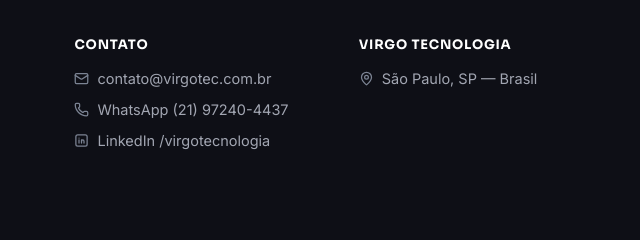
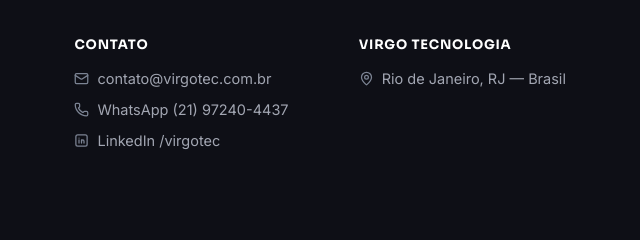
Before and after one commit to jhonatanacrs/virgotec-site, a plain HTML site: page index.html in a window 1280 px wide. Shown: the part 6433-6673 px from the top of the page, 625-1265 px from the left. Drawn offline with Linux system fonts and the light colour scheme.

Commit message:
content: atualiza LinkedIn real e cidade para Rio de Janeiro no rodapé

```diff
--- a/index.html
+++ b/index.html
@@ -456,14 +456,14 @@
         <ul>
           <li><a href="mailto:contato@virgotec.com.br"><svg viewBox="0 0 24 24" fill="none" stroke="currentColor" stroke-width="2" stroke-linecap="round" stroke-linejoin="round"><path d="m22 7-8.991 5.727a2 2 0 0 1-2.009 0L2 7"/><rect x="2" y="4" width="20" height="16" rx="2"/></svg> contato@virgotec.com.br</a></li>
           <li><a href="https://wa.me/5521972404437?text=Ol%C3%A1%2C%20Virgo!%20Vim%20pelo%20site%20e%20gostaria%20de%20falar%20com%20um%20especialista." target="_blank" rel="noopener"><svg viewBox="0 0 24 24" fill="none" stroke="currentColor" stroke-width="2" stroke-linecap="round" stroke-linejoin="round"><path d="M13.832 16.568a1 1 0 0 0 1.213-.303l.355-.465A2 2 0 0 1 17 15h3a2 2 0 0 1 2 2v3a2 2 0 0 1-2 2A18 18 0 0 1 2 4a2 2 0 0 1 2-2h3a2 2 0 0 1 2 2v3a2 2 0 0 1-.8 1.6l-.468.351a1 1 0 0 0-.292 1.233 14 14 0 0 0 6.392 6.384"/></svg> WhatsApp (21) 97240-4437</a></li>
-          <li><a href="#"><svg viewBox="0 0 24 24" fill="none" stroke="currentColor" stroke-width="2" stroke-linecap="round" stroke-linejoin="round"><rect x="3" y="3" width="18" height="18" rx="3"/><path d="M8 11v5"/><path d="M8 8v.01"/><path d="M12 16v-5"/><path d="M16 16v-3a2 2 0 0 0-4 0"/></svg> LinkedIn /virgotecnologia</a></li>
+          <li><a href="https://www.linkedin.com/company/virgotec/" target="_blank" rel="noopener"><svg viewBox="0 0 24 24" fill="none" stroke="currentColor" stroke-width="2" stroke-linecap="round" stroke-linejoin="round"><rect x="3" y="3" width="18" height="18" rx="3"/><path d="M8 11v5"/><path d="M8 8v.01"/><path d="M12 16v-5"/><path d="M16 16v-3a2 2 0 0 0-4 0"/></svg> LinkedIn /virgotec</a></li>
         </ul>
       </div>
 
       <div class="footer-col">
         <h4>Virgo Tecnologia</h4>
         <ul>
-          <li><a href="#" style="cursor:default;"><svg viewBox="0 0 24 24" fill="none" stroke="currentColor" stroke-width="2" stroke-linecap="round" stroke-linejoin="round"><path d="M20 10c0 4.993-5.539 10.193-7.399 11.799a1 1 0 0 1-1.202 0C9.539 20.193 4 14.993 4 10a8 8 0 0 1 16 0"/><circle cx="12" cy="10" r="3"/></svg> São Paulo, SP — Brasil</a></li>
+          <li><a href="#" style="cursor:default;"><svg viewBox="0 0 24 24" fill="none" stroke="currentColor" stroke-width="2" stroke-linecap="round" stroke-linejoin="round"><path d="M20 10c0 4.993-5.539 10.193-7.399 11.799a1 1 0 0 1-1.202 0C9.539 20.193 4 14.993 4 10a8 8 0 0 1 16 0"/><circle cx="12" cy="10" r="3"/></svg> Rio de Janeiro, RJ — Brasil</a></li>
         </ul>
       </div>
     </div>
```
